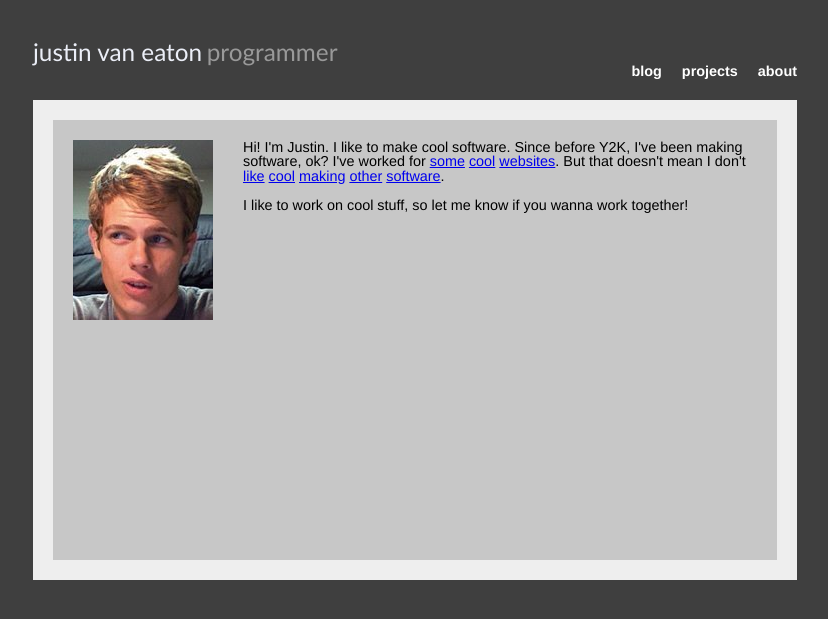
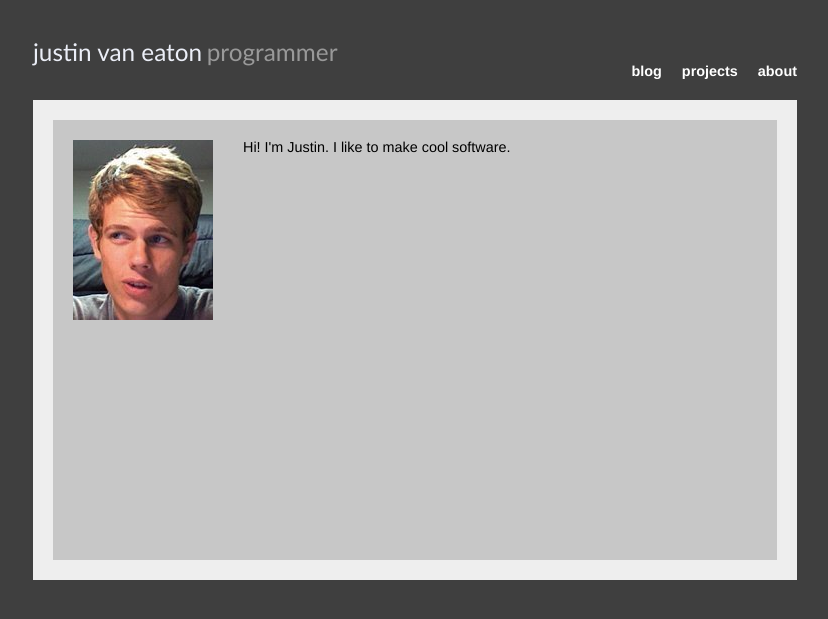
Before and after one commit to jstin/jstin.github.com, a Jekyll site: the page built from about.html, in a window 1280 px wide. Shown: the top 619 px of the page, without its empty margins (225-1053 px from the left). Built offline with Jekyll 4.4.1, drawn with Linux system fonts in a browser that asks for light colours; Markdown is read by kramdown in place of the engine named in the settings.

Commit message:
Update about.html

```diff
--- a/about.html
+++ b/about.html
@@ -7,7 +7,4 @@ title: Justin Van Eaton `Better Development Through Concentration`
   <img src="/images/image.jpg"/>
 </div>
 
-Hi! I'm Justin. I like to make cool software. Since before Y2K, I've been making software, ok? I've worked for <a href="http://reframeit.com">some</a> <a href="http://yodl.fm">cool</a> <a href="http://ebookling.com">websites</a>. But that doesn't mean I don't <a href="http://reframeit.com">like</a> <a href="http://itunes.apple.com/us/app/california-speed/id383064811?mt=8">cool</a> <a href="http://stinware.com/epiphany/home.html">making</a> <a href="http://itunes.apple.com/us/app/notesketch/id364610042?mt=8">other</a> <a href="http://special-fusion.com/">software</a>.
-<br/>
-<br/>
-I like to work on cool stuff, so let me know if you wanna work together!
+Hi! I'm Justin. I like to make cool software.
```
